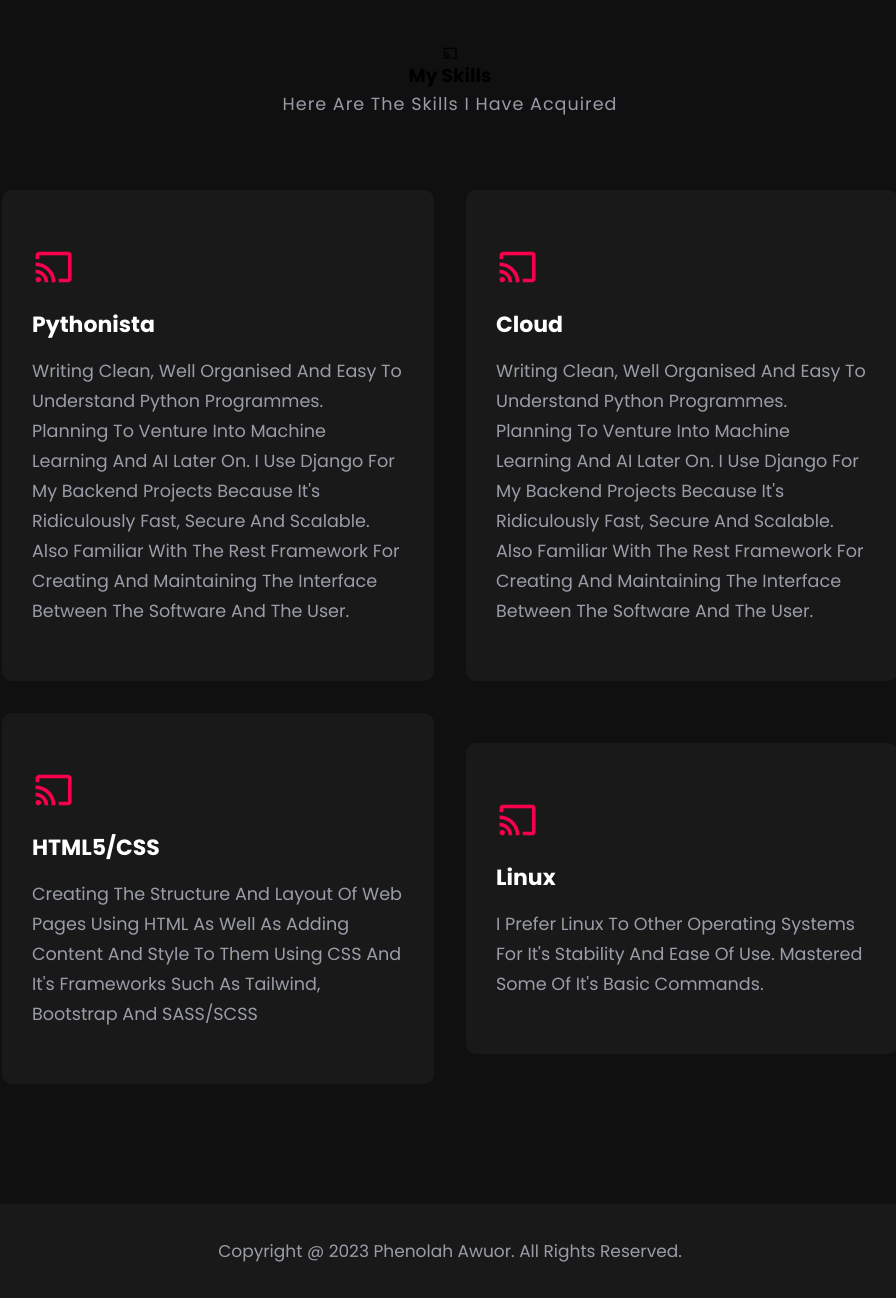
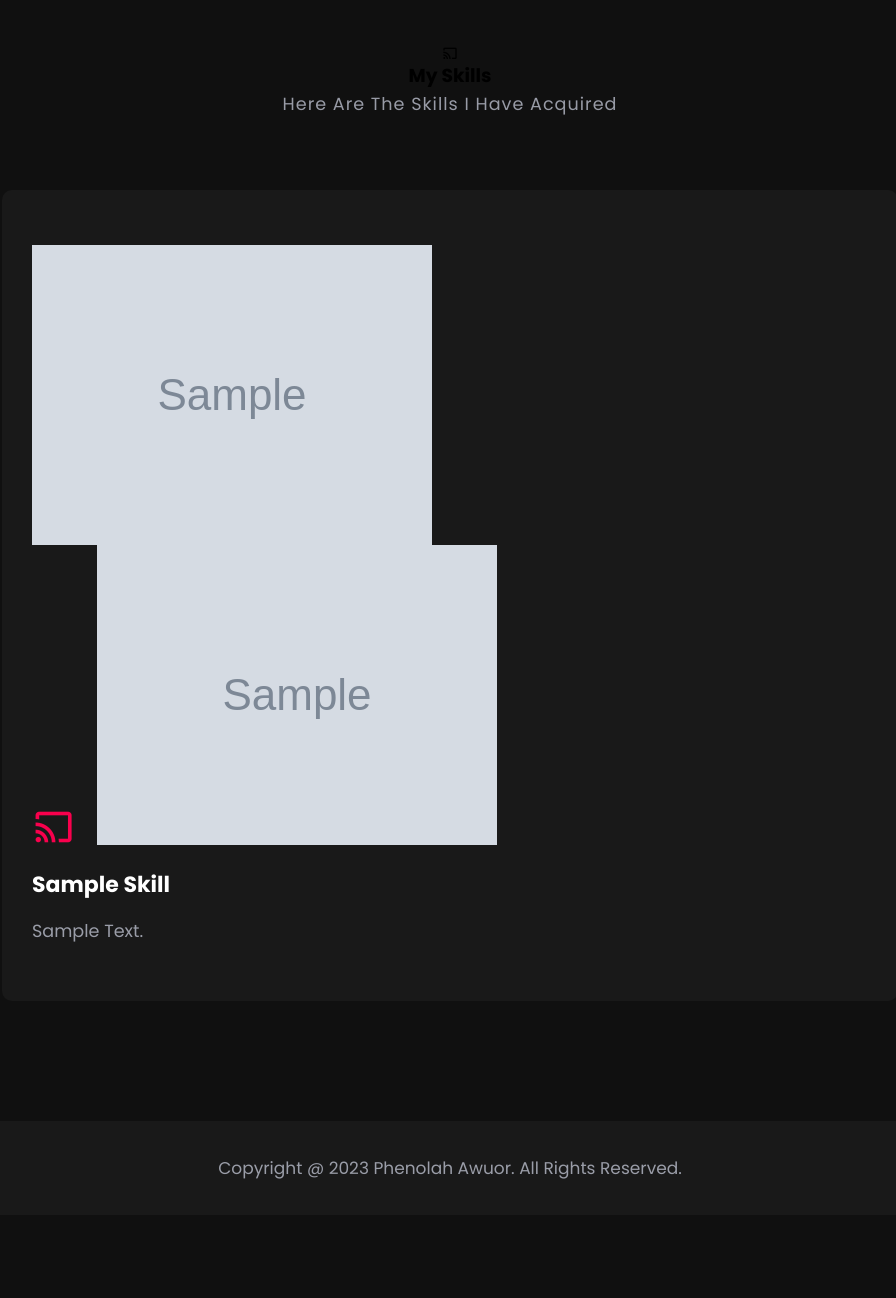
Before and after one commit to Phenolah/port, a Django app: template templates/skills.html in a window 1280 px wide. Shown: the part 75-1373 px from the top of the page, without its empty margins (190-1086 px from the left). After the commit the page ends 1254 px from the top, so only its background shows below. Run offline with Django 4.2, Linux system fonts and the light colour scheme; the template is opened without the code that fills it: most values are stand-ins (such as "Sample title", 1, 10 or a date in 2020); grey boxes marked "Sample" are stand-in pictures; some libraries are stand-ins or nearby versions.

Commit message:
Update skills.html

```diff
--- a/templates/skills.html
+++ b/templates/skills.html
@@ -1,51 +1,37 @@
 {% extends 'base.html'%}
 {% load static %}
+{% load crispy_forms_tags %}
 {%block content%}
 <!-- SkillsPage -->
 
-</section>
 <section class="skills" id="skills">
    <div class="center">
      <i class='bx bx-cast'></i>
      <h3>My Skills</h3>
      <p> Here are the skills i have acquired<p>
+
    </div>
+   {% for skill in skills %}
    <div class="skill-content">
-   <div class="row">
-     <i class='bx bx-cast'></i>
-     <h3>Pythonista</h3>
-     <p> Writing clean, well organised and easy to understand python programmes.
-     Planning to venture into Machine Learning and AI later on.
-     I use Django for my backend projects because it's ridiculously fast, secure and scalable.
-     Also familiar with the Rest Framework for creating and maintaining the interface between the software and the user.</p>
-   </div>
 
    <div class="row">
-     <i class='bx bx-cast'></i>
-     <h3>Cloud</h3>
-     <p> Writing clean, well organised and easy to understand python programmes.
-     Planning to venture into Machine Learning and AI later on.
-     I use Django for my backend projects because it's ridiculously fast, secure and scalable.
-     Also familiar with the Rest Framework for creating and maintaining the interface between the software and the user.</p>
-   </div>
+   {% if image.url%}
+   <form action="" method='POST' enctype="multipart/form-data" >
+      {%csrf_token%}
+     <img src="{{skill.image.url }}">
+     <i class='bx bx-cast'> <img src="{{skill.image.url }}"></i>
+     </form>
+     {% else %}
+     <p> image does not exist</p>
+     {% endif%}
+     </form>
 
-
-   <div class="row">
-     <i class='bx bx-cast'></i>
-     <h3> HTML5/CSS</h3>
-     <p> Creating the structure and layout of web pages using HTML as well as
-      adding content and style to them using CSS and it's frameworks
-      such as Tailwind, Bootstrap and SASS/SCSS</p>
-      </div>
-
-
-   <div class="row">
-     <i class='bx bx-cast'></i>
-     <h3> Linux </h3>
-     <p> I prefer Linux to other operating systems for it's stability and ease of use.
-     Mastered some of it's basic commands.</p>
-     </div>
+     <h3>{{skill.name}}</h3>
+     <p> {{skill.description}}</p>
      </div>
 
+     </div>
+     {% endfor %}
 </section>
-{%endblock%}
+
+{% endblock %}
```
